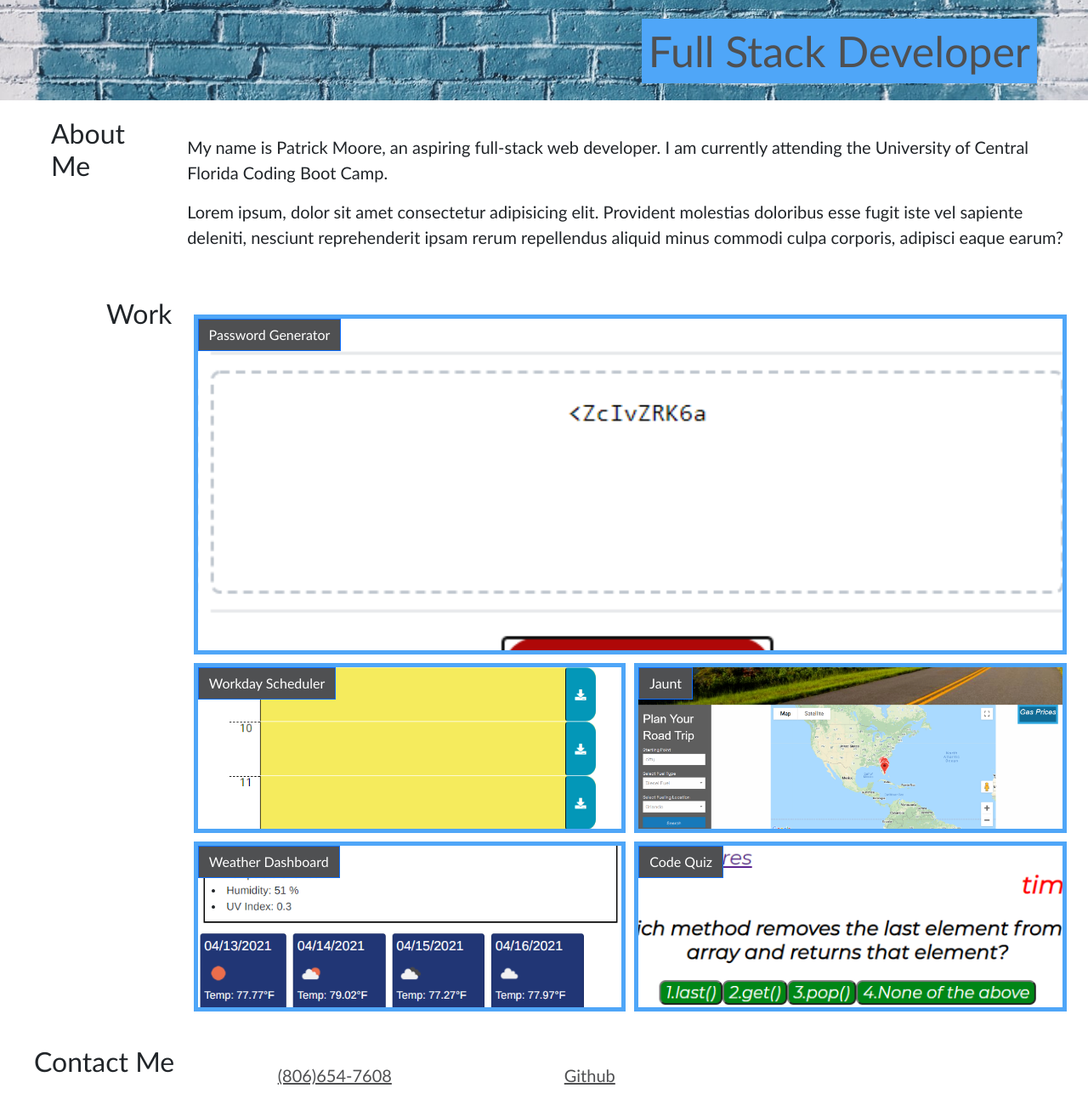
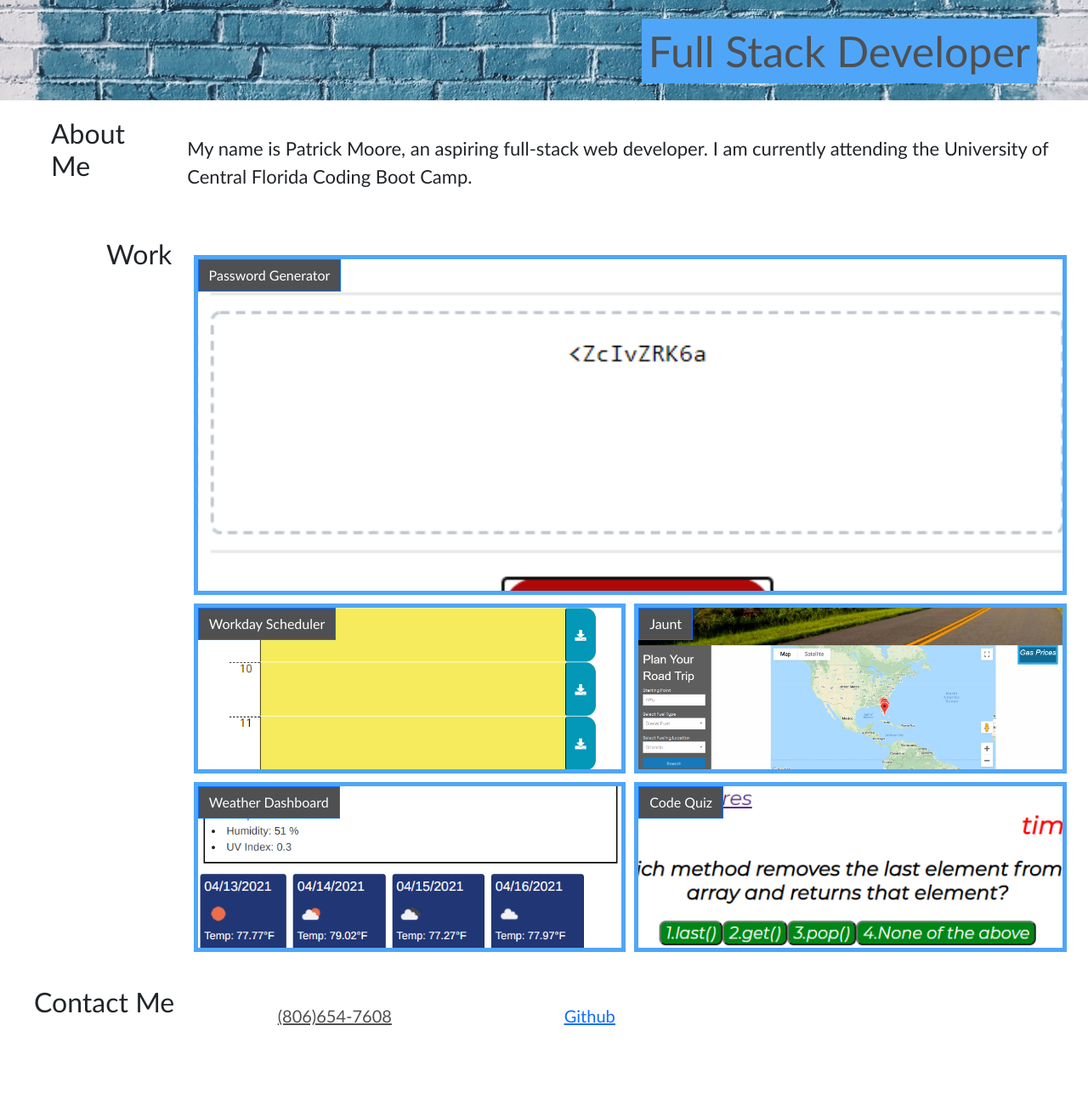
Before and after one commit to mooreFL/Patrick-Moore-Portfolio, a plain HTML site: page index.html in a window 1280 px wide. Shown: the part 356-1656 px from the top of the page at 85% size. After the commit the page ends 1586 px from the top, so only its background shows below. Drawn offline with nearby package versions, Linux system fonts and the light colour scheme.

Commit message:
fixed resume link, fixed github link

```diff
--- a/index.html
+++ b/index.html
@@ -4,7 +4,7 @@
     <meta charset="UTF-8" />
     <meta http-equiv="X-UA-Compatible" content="IE=edge" />
     <meta name="viewport" content="width=device-width, initial-scale=1.0" />
-    <title>Document</title>
+    <title>Portfolio-Patrick Moore</title>
     <link rel="stylesheet" href="./reset.css" />
     <link href="https://cdn.jsdelivr.net/npm/bootstrap@5.0.0-beta3/dist/css/bootstrap.min.css" rel="stylesheet" integrity="sha384-eOJMYsd53ii+scO/bJGFsiCZc+5NDVN2yr8+0RDqr0Ql0h+rP48ckxlpbzKgwra6" crossorigin="anonymous">
     <link rel="stylesheet" href="./style.css" />
@@ -17,7 +17,7 @@
         <a class="about" href="#about">About Me</a>
         <a class="about" href="#work">Work</a>
         <a class="about" href="#contact-me">Contact Me</a>
-        <a class="about" href="#">Resume</a>
+        <a class="about" href="./assets/updatedresume.pdf">Resume</a>
       </nav>
     </header>
 
@@ -30,12 +30,6 @@
         <div class="graybar">
           <p>
             My name is Patrick Moore, an aspiring full-stack web developer. I am currently attending the University of Central Florida Coding Boot Camp.
-          </p>
-          <p>
-            Lorem ipsum, dolor sit amet consectetur adipisicing elit. Provident
-            molestias doloribus esse fugit iste vel sapiente deleniti, nesciunt
-            reprehenderit ipsam rerum repellendus aliquid minus commodi culpa
-            corporis, adipisci eaque earum?
           </p>
         </div>
       </section>
@@ -204,7 +198,7 @@
             <div class="footer"></div>
                 <div class="contact">
                     <a>(806)654-7608</a>
-                    <a>Github</a>
+                    <a href="https://github.com/mooreFL">Github</a>
                 </div>
             </div>
           </section>
--- a/style.css
+++ b/style.css
@@ -117,6 +117,7 @@ button:hover{
     height: relative;
     padding: 20px;
     width: 85%;
+    font-size: 22px;
 }
 
 .contact {
```
Also changed, not shown: 4 other files.
